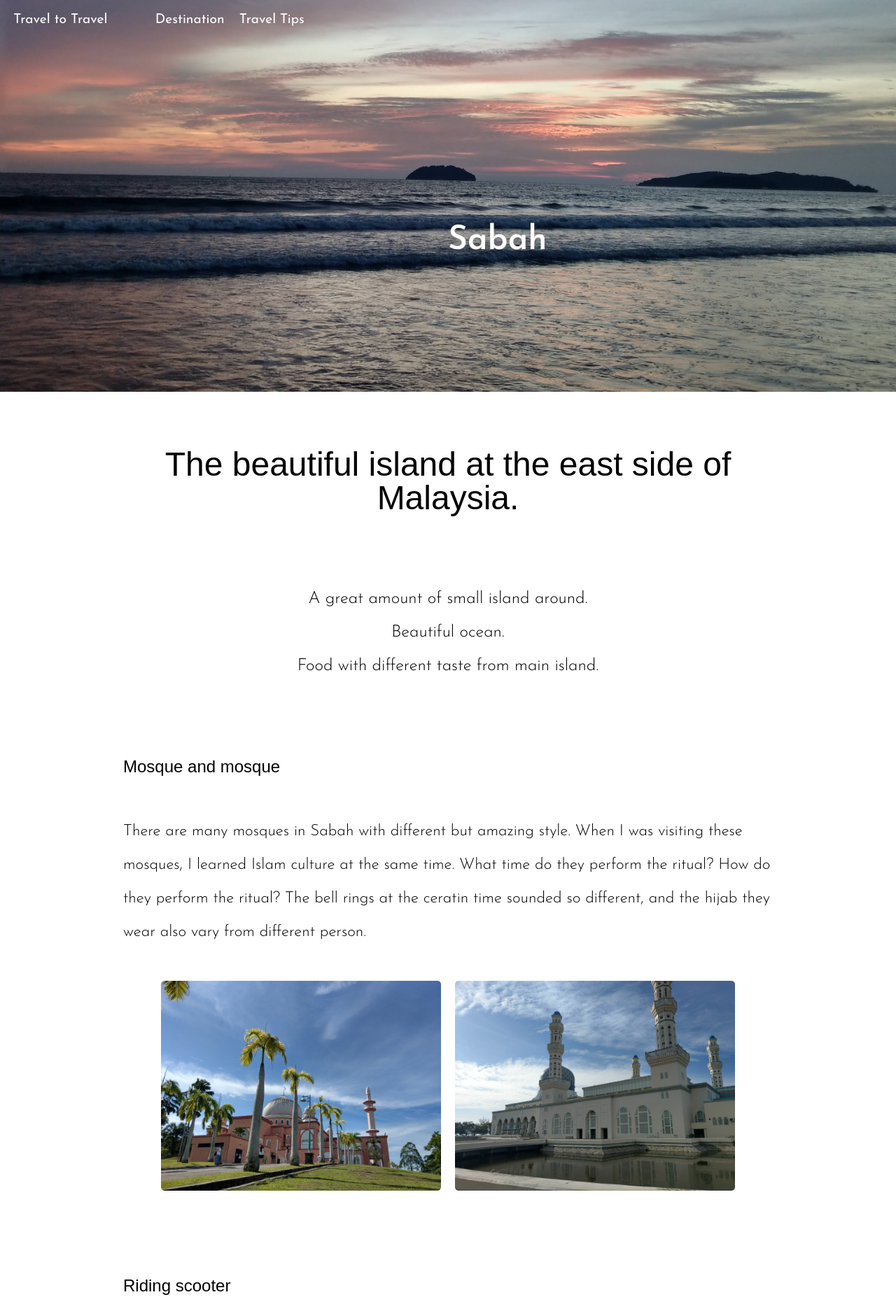
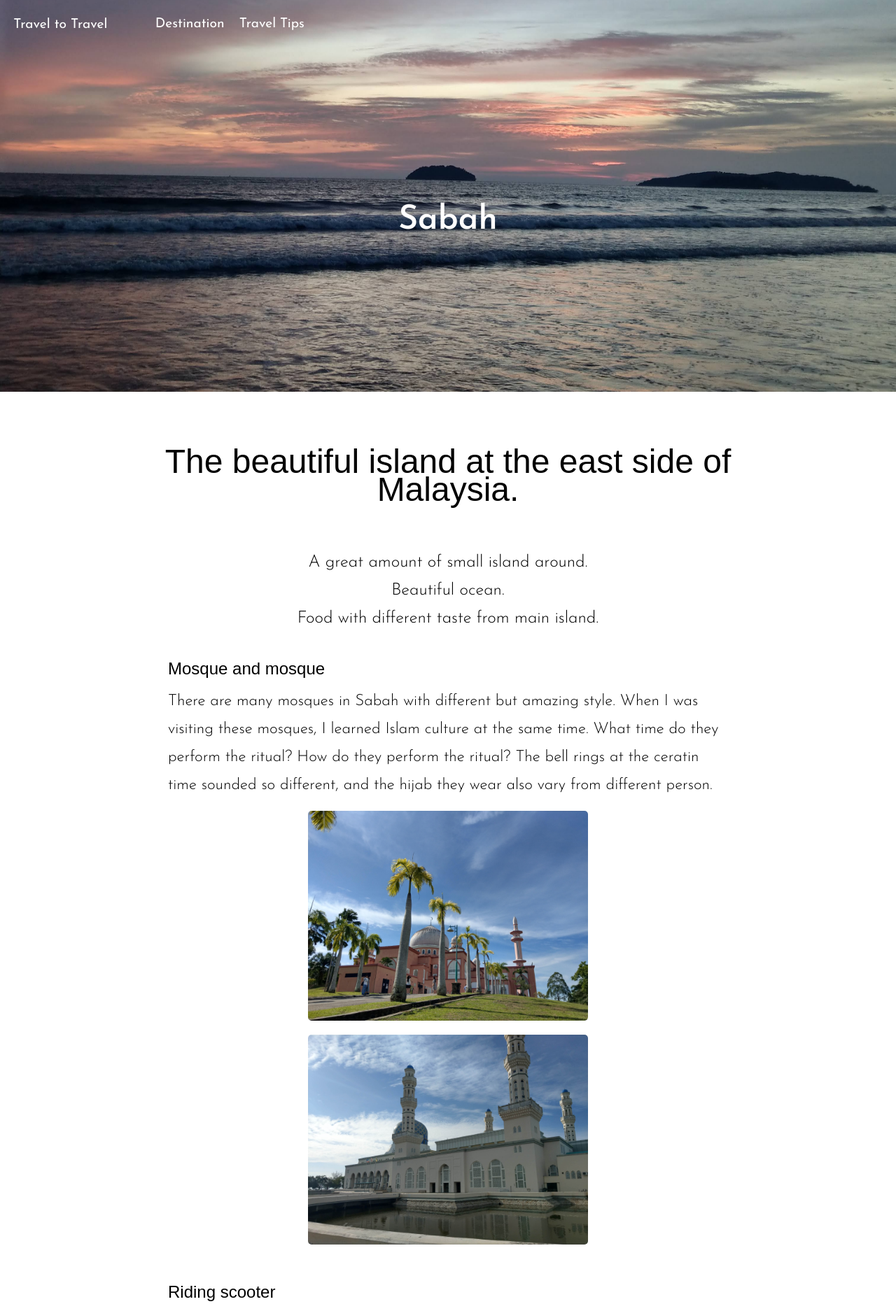
Before and after one commit to KimmyYo/Travel-blog, a PHP site: page /sabah.html in a window 1280 px wide. Shown: the top 1874 px of the page at 70% size. Run offline with PHP 8.4, Linux system fonts and the light colour scheme; some web fonts are replaced.

Commit message:
third commit

```diff
--- a/script.js
+++ b/script.js
@@ -3,6 +3,7 @@ $(document).ready(function stickyNavbar(){
     var windows = $(window);
     var screenSize = windows.width();
     var sticky = $("#navbar");
+    var icon = $(".icon")
     var $html = $('html');
     var $body = $('body');
 
@@ -13,18 +14,33 @@ $(document).ready(function stickyNavbar(){
         if (screenSize >= 320){
             if (scroll > navbarHeight){
                 sticky.addClass("sticky");
+                icon.css("color", "black");
             } else{
                 sticky.removeClass("sticky");
+                icon.css("color", "white");
             }
         }
     })
 
-    $(".anchor").on("mouseover", function () {
-        $('.choices').addClass("show_box");
-    });
+
+    var anchor = $(".anchor");
+    var sub_menu = $(".choices");
+
+    anchor.click(
+        function(){
+            sub_menu.toggle("100",function(){
+                // sub_menu.css("display", "block");
+        }), function(){
+                // sub_menu.removeClass("show_box");
+        }
+
+    })
+
 
 
 })
+
+
 
 
 
--- a/style.css
+++ b/style.css
@@ -1,4 +1,5 @@
 @import url('https://fonts.googleapis.com/css2?family=Josefin+Sans:ital,wght@0,100;0,300;0,400;0,600;1,600;1,700&family=Montserrat:wght@500&family=Oswald:wght@300;500&family=Playfair+Display:ital,wght@0,400;0,500;0,600;0,700;0,900;1,400&family=Roboto:wght@300;400;500;700&family=Signika+Negative:wght@500;600&display=swap');
+
 body{
     font-family: 'Josefin Sans', sans-serif;
     font-size: 1em;
@@ -8,6 +9,7 @@ body{
     /* overflow: hidden; */
     height: auto;
     scroll-behavior: smooth;
+    text-justify: inter-ideograph;
 
 }
 a{
@@ -18,6 +20,8 @@ ul{
 }
 .main.container{
     height: 100vh;
+    width: 100%;
+    min-width: 300px;
 
 }
 nav{
@@ -59,16 +63,68 @@ nav .navItem{
     align-items: center;
     gap: 1.1em;
     padding: 1em;
+    height: auto;
 }
 
+nav .navItem .anchor{
+    display: flex;
+    flex-direction: column;
+    /* gap: 5px; */
+}
+
+nav .navItem .anchor:after {
+    display: block;
+    content: '';
+    border-bottom: solid 2px #968878;
+    /* padding-bottom: px; */
+    transform: scaleX(0);
+    transition: transform 250ms ease-in-out;
+
+}
+nav .navItem .anchor:hover:after { transform: scaleX(1); }
+
+nav .navItem .anchor .main_menu{
+    display: flex;
+    flex-direction: row;
+    align-items: center;
+    justify-content: center;
+}
+
+/* nav .navItem .anchor .main_menu:hover{
+
+} */
+
+.drop_down.icon{
+    padding-top: 5px;
+    color: white;
+}
 nav .navItem .anchor .choices{
     display: none;
+    position: absolute;
+    width: 200px;
+    padding: 50px;
+    margin: 20px 0;
+    background-color: rgb(253, 253, 253);
+    color: black;
+    box-shadow: 3px 3px 5px #bbbbbd;
+    cursor: pointer;
+
 }
 
+nav .navItem .anchor .choices li.country_name:not(:last-child) {
+    margin-bottom: 3px;
+ }
+
 .show_box{
-    display: inline-flex;
-    flex-wrap: wrap;
-    background-color: white;;
+    display: block;
+    position: absolute;
+    width: 200px;
+    padding: 50px;
+    margin: 20px 0;
+    background-color: rgb(253, 253, 253);
+    color: black;
+    box-shadow: 3px 3px 5px #bbbbbd;
+    cursor: pointer;
 }
 
 
@@ -81,26 +137,31 @@ nav .navItem .anchor .choices{
 }
 .sub.container.home {
    width: 100%;
-   min-width: 900px;
+   /* min-width: 900px; */
    height: 70vh;
    background-image: url('images/2019-07-04-10-51-47.jpg');
    background-repeat: no-repeat;
    background-size: cover;
    margin-bottom: 5rem;
-   display: flex;
-   /* font-family: 'Josefin Sans', sans-serif; */
+
+   /* display: flex;
    flex-direction: column;
+   align-items: center;
+   justify-content: center; */
+   display: grid;
+   grid-template-rows: 70px 1fr;
+}
 
-}
 .sub.container .home.title{
     text-align: left;
     color: rgb(255, 254, 254);
     font-size: 3em;
     font-weight: bold;
-    position: absolute;
-    top: 40%;
-    left: 50%;
     z-index: 100;
+
+    display: flex;
+    align-items: center;
+    justify-content: center;
 
 }
 .sub.container.cities{
@@ -251,20 +312,19 @@ nav .navItem .anchor .choices{
     overflow: hidden;
 }
 .the_article{
-    min-width: 700px;
-    width: 80%;
+    min-width: 200px;
+    width: 70%;
     display: flex;
     flex-direction: column;
     justify-content: center;
     align-items: center;
     margin: 0 auto;
 
-
 }
 
 article{
-    line-height: 3em;
-    text-justify: distribute;
+    line-height: 2.5em;
+
 
 }
 article .title{
@@ -282,7 +342,7 @@ article .quote{
 article .content{
     /* margin: 5em; */
     text-align: left;
-    padding: 3em;
+    padding: 1em 3em;
 }
 article .content .sub_title{
     font-family: 'Signika Negative', sans-serif;
@@ -292,7 +352,7 @@ article .content .sub_title{
 }
 article .content .paragraph{
     font-size: 1.4em;
-    margin: 2em auto;
+    margin: 0.3em auto;
     text-justify: distribute;
 }
 article .content .image{
@@ -315,11 +375,13 @@ article .content .image.flex{
     gap: 20px;
     align-items: center;
     justify-content: center;
-    min-width: 1000px;
-    min-width: 100%;
+    /* min-width: 1000px; */
+    min-width: 200px;
     min-height:100%;
     text-align: center;
+    /* padding-top: 1em; */
     padding: 0;
+    width: 100%;
 }
 
 
@@ -341,7 +403,6 @@ article .content .image.flex{
       background-color: #42342e;
       height: 30vh;
 }
-
 
 
 
```
Also changed, not shown: index.html (+30 -8 lines), melaka.html (+7 -6 lines), penang.html (+6 -6 lines).
